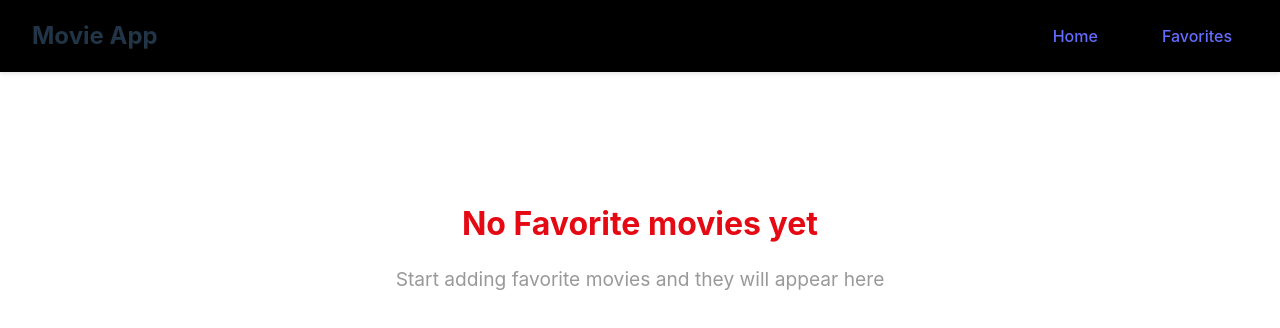
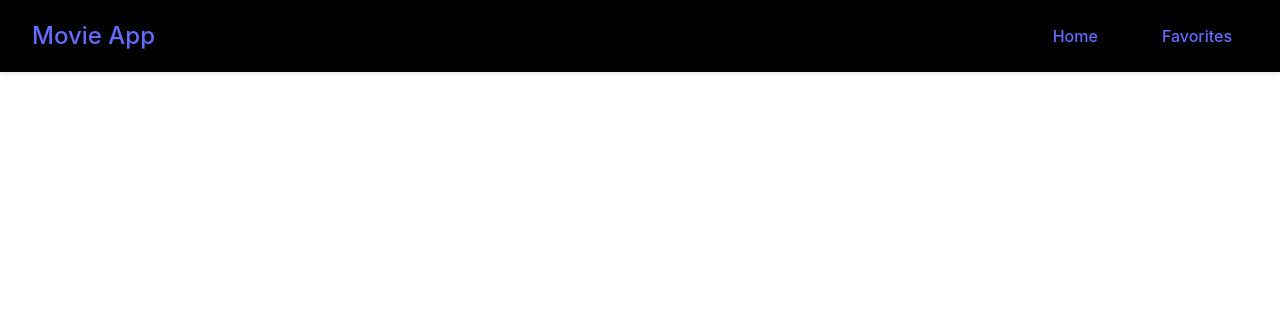
Before and after one commit to ajit-66549/LEARNING-REACT, a React (Vite) app in the folder frontend/: page /favorites in a window 1280 px wide. Shown: the top 328 px of the page. Built offline with nearby package versions, Linux system fonts and the light colour scheme.

Commit message:
Customized favorites page

```diff
--- a/frontend/src/App.jsx
+++ b/frontend/src/App.jsx
@@ -3,10 +3,11 @@
 import Favorites from "./pages/Favorites";
 import { Routes, Route } from "react-router-dom";
 import NavBar from "./components/NavBar";
+import { MovieProvider } from "./context/MovieContext";
 
 function App() {
   return (
-    <div>
+    <MovieProvider>
       <NavBar />
       <main className="main-content">
         <Routes>
@@ -14,7 +15,7 @@
           <Route path="/favorites" element={<Favorites />} />
         </Routes>
       </main>
-    </div>
+    </MovieProvider>
   );
 }
 
--- a/frontend/src/components/MovieCard.jsx
+++ b/frontend/src/components/MovieCard.jsx
@@ -1,9 +1,14 @@
 import "../css/MovieCard.css"
+import { useMovieContext } from "../context/MovieContext";
 
 function MovieCard({movie}) {
+    const {isFavorites, addToFavorites, removeFromFavorites} = useMovieContext()
+    const favorite = isFavorites(movie.id)
 
-    function onLiked() {
-        alert("Liked the movie")
+    function onLiked(e) {
+        e.preventDefault()
+        if (favorite) removeFromFavorites(movie.id)
+        else addToFavorites(movie)
     }
 
     return (
@@ -11,8 +16,8 @@
             <div className="movie-poster">
                 <img src={`https://image.tmdb.org/t/p/w500${movie.poster_path}`} alt={movie.title}/>
                 <div className="movie-overlay">
-                    <button className="favorite-btn" onClick={onLiked}>
-                        ❤️
+                    <button className={`favorite-btn ${favorite ? "active": ""}`} onClick={onLiked}>
+                        ♥
                     </button>
                 </div>
             </div>
--- a/frontend/src/components/NavBar.jsx
+++ b/frontend/src/components/NavBar.jsx
@@ -2,19 +2,15 @@
 import "../css/Navbar.css"
 
 function NavBar() {
-  return (
-    <nav className="navbar">
-      <div className="navbar-brand">Movie App</div>
-      <div className="navbar-links">
-        <Link to="/" className="nav-link">
-          Home
-        </Link>
-        <Link to="/favorites" className="nav-link">
-          Favorites
-        </Link>
-      </div>
+    return <nav className="navbar">
+        <div className="navbar-brand">
+            <Link to="/">Movie App</Link>
+        </div>
+        <div className="navbar-links">
+            <Link to="/" className="nav-link">Home</Link>
+            <Link to="/favorites" className="nav-link">Favorites</Link>
+        </div>
     </nav>
-  );
 }
 
-export default NavBar;
+export default NavBar
--- /dev/null
+++ b/frontend/src/context/MovieContext.jsx
@@ -0,0 +1,41 @@
+import { createContext, useContext, useState, useEffect } from "react";
+
+const MovieContext = createContext()
+
+export const useMovieContext = () => useContext(MovieContext)
+
+//provide state to any of the components that are wrapped around it
+export const MovieProvider = ({children}) => {
+    const [favorites, setFavorites] = useState([])
+
+    useEffect(() => {
+        const storedFavs = localStorage.getItem("favorites")
+        if (storedFavs) setFavorites(JSON.parse(storedFavs))
+    }, [])
+
+    useEffect(() => {
+        localStorage.setItem("favorites", JSON.stringify(favorites))
+    }, [favorites])
+
+    const addToFavorites = (movie) => {
+        setFavorites(prev => [...prev, movie])
+    }
+
+    const removeFromfavorites = (movieId) => {
+        setFavorites(prev => prev.filter(movie => movie.id !== movieId))
+    }
+
+    const isFavorite = (movieId) => {
+        return favorites.some(movie => movie.id === movieId)
+    }
+
+    const value = {
+        favorites,
+        addToFavorites,
+        removeFromfavorites,
+        isFavorite
+    }
+    return <MovieContext.Provider value={value}>
+        {children}
+    </MovieContext.Provider>
+}
--- a/frontend/src/pages/Favorites.jsx
+++ b/frontend/src/pages/Favorites.jsx
@@ -1,6 +1,23 @@
 import "../css/Favorites.css"
+import { useMovieContext } from "../context/MovieContext"
+import MovieCard from "../components/MovieCard"
 
 function Favorites() {
+    const favorites = useMovieContext()
+
+    if (favorites) {
+        return
+        <div className="favorites">
+            <h2>Your Favorites</h2>
+        <div className="movies-grid">
+          {favorites.map(
+            (movie) => (
+                <MovieCard movie={movie} key={movie.id} />
+              )
+          )}
+        </div>
+        </div>
+    }
 
     return <div className="favorites-empty">
         <h2>No Favorite movies yet</h2>
--- a/frontend/src/pages/Home.jsx
+++ b/frontend/src/pages/Home.jsx
@@ -25,9 +25,23 @@
     loadPopularMovies();
   }, []);
 
-  const handleSearch = (e) => {
+  const handleSearch = async (e) => {
     e.preventDefault(); //prevents default behavior like refreshing the page
-    alert(searchQuery);
+
+    if (!searchQuery.trim()) return
+    if (loading) return
+
+    setLoading(true)
+    try {
+      const searchResults = await searchMovies(searchQuery)
+        setMovies(searchResults)
+        setError(null)
+    } catch (err) {
+        console.log(err)
+        setError("Failed to search movies.....")
+    } finally {
+        setLoading(false)
+    }
   };
 
   return (
@@ -52,8 +66,7 @@
       ) : (
         <div className="movies-grid">
           {movies.map(
-            (movie) =>
-              movie.title.toLowerCase().startsWith(searchQuery) && (
+            (movie) => (
                 <MovieCard movie={movie} key={movie.id} />
               )
           )}
```
